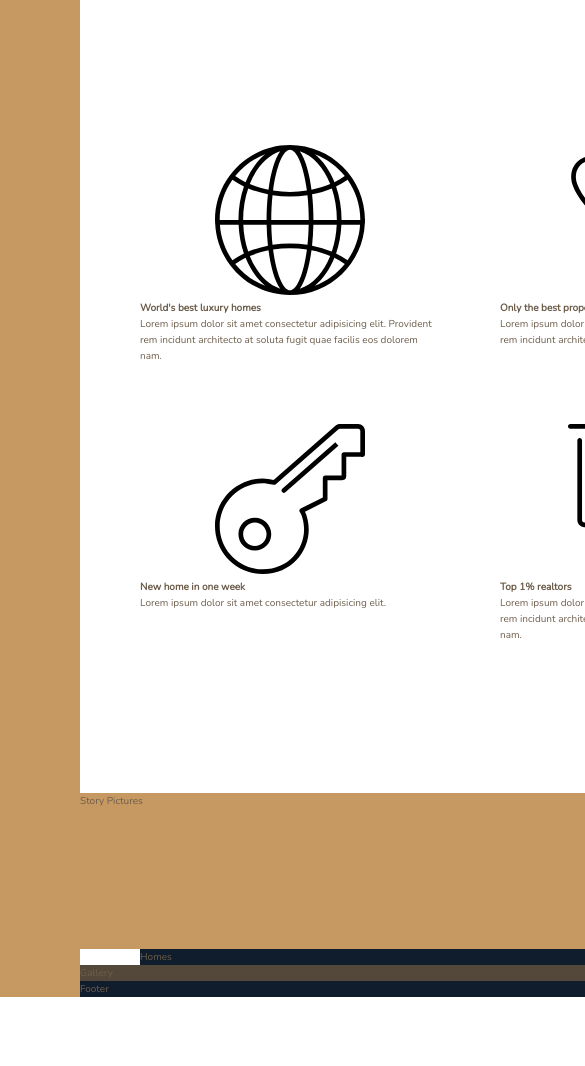
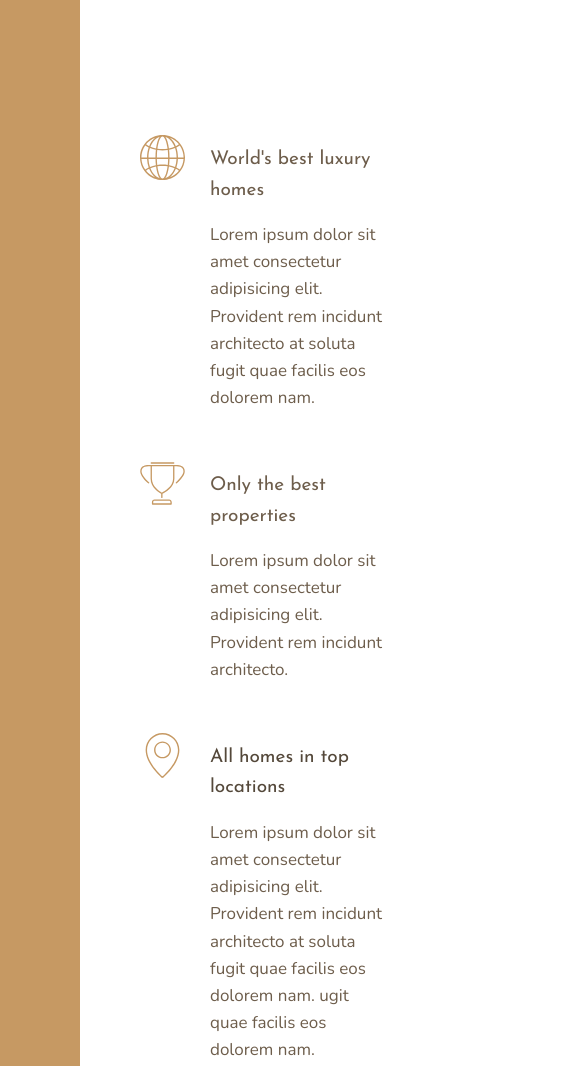
Before and after one commit to kelvanince1/css, a website: page Nexter/starter/index.html in a window 390 px wide. Shown: the part 680-1746 px from the top of the page, 585 px wide, since content can reach past the window. Before the commit the page ends 1677 px from the top, so only its background shows below. Drawn offline with nearby package versions, Linux system fonts and the light colour scheme.

Commit message:
Add responsiveness to features section

```diff
--- a/Nexter/starter/index.html
+++ b/Nexter/starter/index.html
@@ -43,14 +43,14 @@
                 <svg class="feature__icon">
                     <use xlink:href="img/sprite.svg#icon-map-pin"></use>
                 </svg>
-                <h4 class="heading-4">All homes in top locations</h4>
+                <h4 class="heading-4 heading-4--dark">All homes in top locations</h4>
                 <p class="feature__text">Lorem ipsum dolor sit amet consectetur adipisicing elit. Provident rem incidunt architecto at soluta fugit quae facilis eos dolorem nam. ugit quae facilis eos dolorem nam.</p>
             </div>
             <div class="feature">
                 <svg class="feature__icon">
                     <use xlink:href="img/sprite.svg#icon-key"></use>
                 </svg>
-                <h4 class="heading-4">New home in one week</h4>
+                <h4 class="heading-4 heading-4--dark">New home in one week</h4>
                 <p class="feature__text">Lorem ipsum dolor sit amet consectetur adipisicing elit.</p>
             </div>
             <div class="feature">
--- a/Nexter/starter/sass/_features.scss
+++ b/Nexter/starter/sass/_features.scss
@@ -4,6 +4,28 @@
     margin: 15rem 0;
 
     display: grid;
-    grid-template-columns: repeat(3, 1fr);
+    // grid-template-columns: repeat(3, 1fr);
+    grid-template-columns: repeat(auto-fit, minmax(25rem, 1fr));
     grid-gap: 6rem;
+    align-items: start;
 }
+
+.feature {
+
+    display: grid;
+    grid-template-columns: min-content 1fr;
+    grid-row-gap: 1.5rem;
+    grid-column-gap: 2.5rem;
+
+    &__icon {
+        fill: $color-primary;
+        width: 4.5rem;
+        height: 4.5rem;
+        grid-row: 1 / span 2;
+        transform: translateY(-1rem);
+    }
+
+    &__text {
+        font-size: 1.7rem;
+    }
+}
--- a/Nexter/starter/sass/_typography.scss
+++ b/Nexter/starter/sass/_typography.scss
@@ -0,0 +1,21 @@
+%heading {
+    font-family: $font-display;
+    font-weight: 400;
+}
+
+.heading-1 {
+    @extend %heading;
+}
+.heading-2 {
+    @extend %heading;
+}
+.heading-3 {
+    @extend %heading;
+}
+.heading-4 {
+    @extend %heading;
+    font-size: 1.9rem;
+
+    &--light { color: $color-grey-light-1; }
+    &--dark { color: $color-grey-dark-1; }
+}
```
Also changed, not shown: Nexter/starter/css/style.css.
